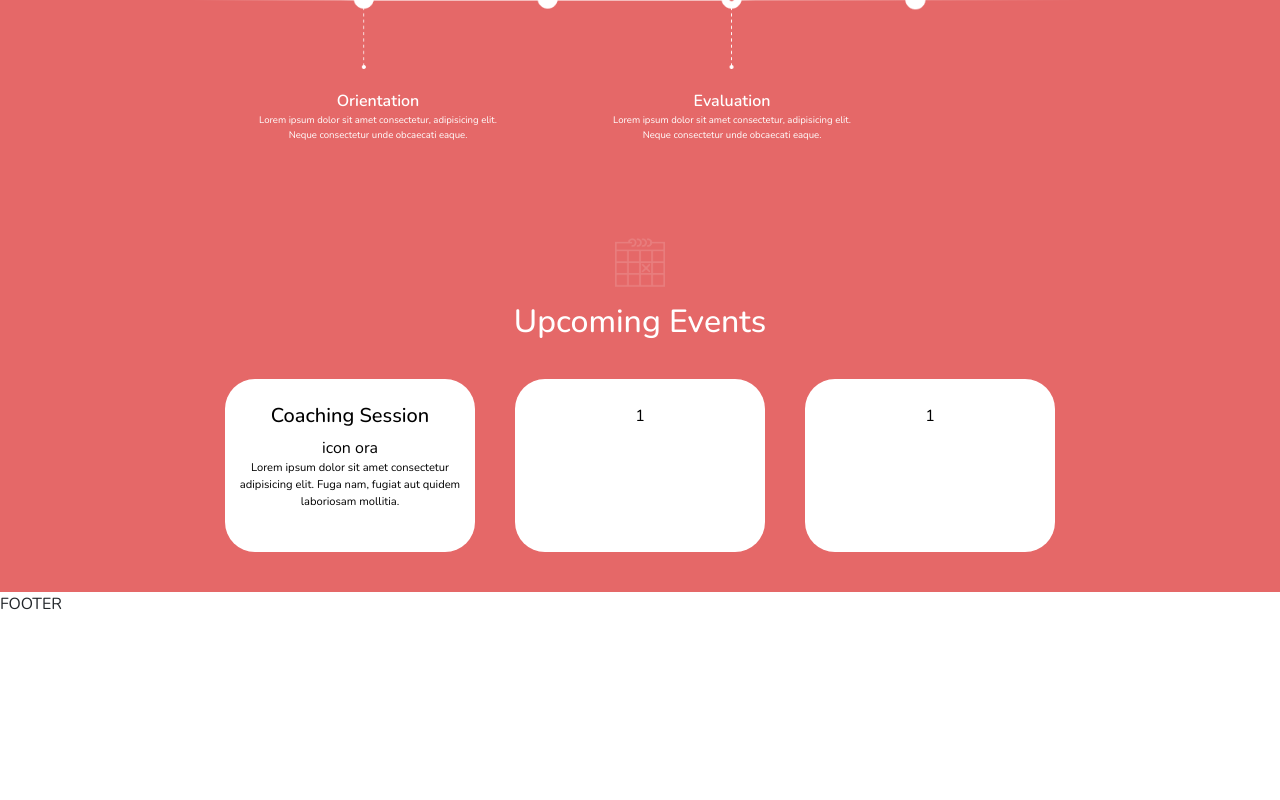
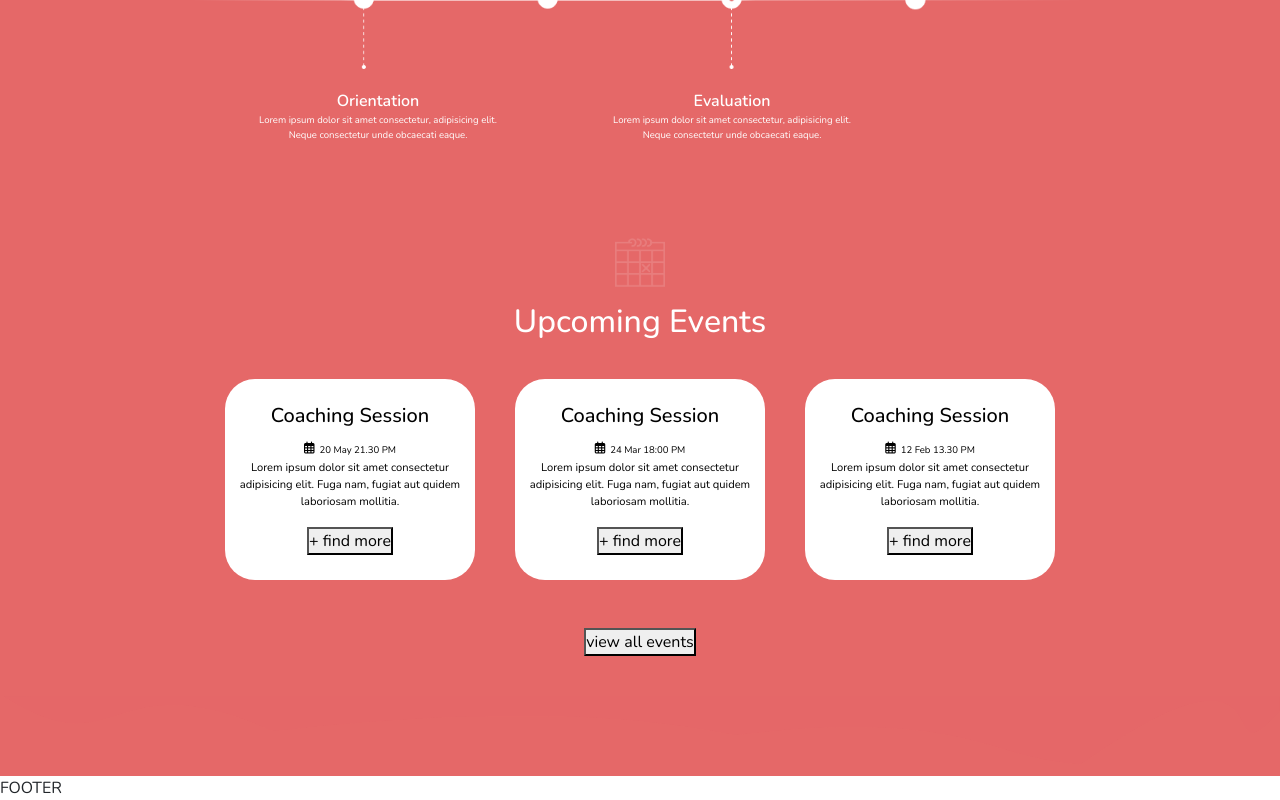
Before and after one commit to Michela30/Progetto-frontend, a Vue app: page / in a window 1280 px wide. Shown: the part 2245-3045 px from the top of the page. Before the commit the page ends 2861 px from the top, so only its background shows below. Built offline with nearby package versions, Linux system fonts and the light colour scheme.

Commit message:
second section

```diff
--- a/index.html
+++ b/index.html
@@ -4,6 +4,11 @@
     <meta charset="UTF-8" />
     <link rel="icon" type="image/svg+xml" href="/vite.svg" />
     <meta name="viewport" content="width=device-width, initial-scale=1.0" />
+
+    <!-- font awesome -->
+    <link rel="stylesheet" href="https://cdnjs.cloudflare.com/ajax/libs/font-awesome/6.4.0/css/all.min.css" integrity="sha512-iecdLmaskl7CVkqkXNQ/ZH/XLlvWZOJyj7Yy7tcenmpD1ypASozpmT/E0iPtmFIB46ZmdtAc9eNBvH0H/ZpiBw==" crossorigin="anonymous" referrerpolicy="no-referrer" />
+
+    <!-- font -->
 
     <link rel="preconnect" href="https://fonts.googleapis.com">
     <link rel="preconnect" href="https://fonts.gstatic.com" crossorigin>
--- a/src/components/FirstSectionMain.vue
+++ b/src/components/FirstSectionMain.vue
@@ -146,7 +146,7 @@
 
         </div>
 
-        <div class="wave-botton">
+        <div class="wave-bottom">
             <img src="../assets/svg/svg-0.svg" alt="">
         </div>
     </section>
--- a/src/components/SecondSectionMain.vue
+++ b/src/components/SecondSectionMain.vue
@@ -5,7 +5,23 @@
     data() {
       return{
         //dati
-
+        events: [
+            {
+                title: 'Coaching Session',
+                time: '20 May 21.30 PM',
+                text: ' Lorem ipsum dolor sit amet consectetur adipisicing elit. Fuga nam, fugiat aut quidem laboriosam mollitia.'
+            },
+            {
+                title: 'Coaching Session',
+                time: '24 Mar 18:00 PM',
+                text: ' Lorem ipsum dolor sit amet consectetur adipisicing elit. Fuga nam, fugiat aut quidem laboriosam mollitia.'
+            },
+            {
+                title: 'Coaching Session',
+                time: '12 Feb 13.30 PM',
+                text: ' Lorem ipsum dolor sit amet consectetur adipisicing elit. Fuga nam, fugiat aut quidem laboriosam mollitia.'
+            }
+        ]
       }
     },
     methods: {
@@ -103,31 +119,36 @@
                 </h2>
 
                 <div class="row justify-content-center">
-                    <div class="my_card">
+                    <div class="my_card" v-for="(singleCard, i) in events" :key="i">
                         <h5>
-                            Coaching Session
+                            {{ singleCard.title }}
                         </h5>
 
-                        <span>
-                            icon
-                        </span>
+                        <i class="fa-regular fa-calendar-days fa-xs"></i>
 
-                        <span>
-                            ora
+                        <span class="time">
+                            {{ singleCard.time }}
                         </span>
 
                         <p>
-                           Lorem ipsum dolor sit amet consectetur adipisicing elit. Fuga nam, fugiat aut quidem laboriosam mollitia.
+                            {{ singleCard.text }}
                         </p>
+
+                        <button>
+                            + find more
+                        </button>
                     </div>
-                    <div class="my_card">
-                        1
-                    </div>
-                    <div class="my_card">
-                        1
-                    </div>
+
                 </div>
+
+                <button class="mt-5">
+                    view all events
+                </button>
             </div>
+        </div>
+
+        <div class="wave-bottom">
+            <img src="../assets/svg/svg-1.svg" alt="">
         </div>
 
    </section>
@@ -224,6 +245,16 @@
                 font-size: 0.7em;
             }
 
+            .time{
+                font-size: 0.6em;
+                padding-left: 5px;
+            }
+        }
+    }
+
+    .wave-bottom{
+        img{
+            width: 100%;
         }
     }
 }
```
